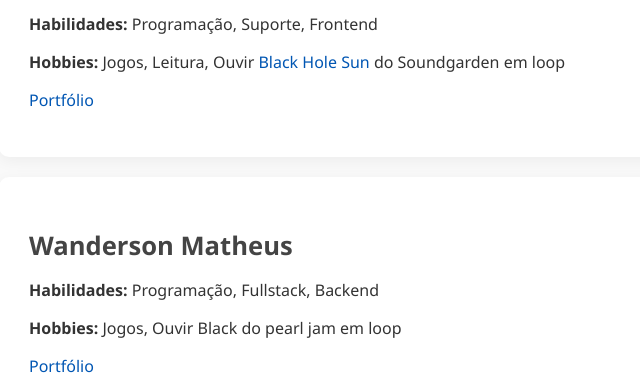
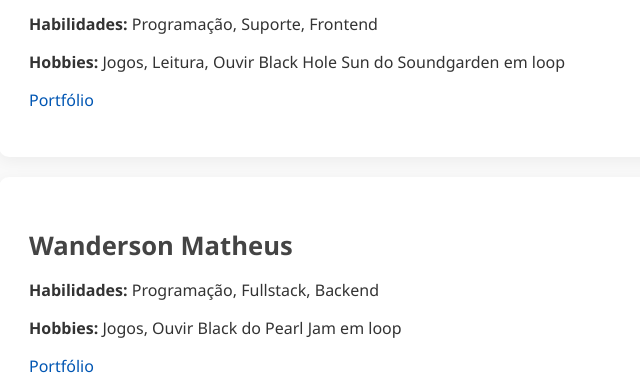
Before and after one commit to luiz-david05/equipe_landing_page, a plain HTML site: page index.html in a window 1280 px wide. Shown: the part 293-682 px from the top of the page, 65-705 px from the left. Drawn offline with Linux system fonts and the light colour scheme.

Commit message:
up link in index

```diff
--- a/index.html
+++ b/index.html
@@ -16,13 +16,13 @@
     <section>
       <h2>Luiz David</h2>
       <p><strong>Habilidades:</strong> Programação, Suporte, Frontend</p>
-      <p><strong>Hobbies:</strong> Jogos, Leitura, Ouvir <a href="https://www.youtube.com/watch?v=3mbBbFH9fAg">Black Hole Sun</a> do Soundgarden em loop</p>
+      <p><strong>Hobbies:</strong> Jogos, Leitura, Ouvir Black Hole Sun do Soundgarden em loop</p>
       <p><a href="./pages/luiz.html">Portfólio</a></p>
     </section>
     <section>
       <h2>Wanderson Matheus</h2>
       <p><strong>Habilidades:</strong> Programação, Fullstack, Backend</p>
-      <p><strong>Hobbies:</strong> Jogos, Ouvir Black do pearl jam em loop</p>
+      <p><strong>Hobbies:</strong> Jogos, Ouvir Black do Pearl Jam em loop</p>
       <p><a href="./pages/wanderso.html">Portfólio</a></p>
     </section>
 
```
